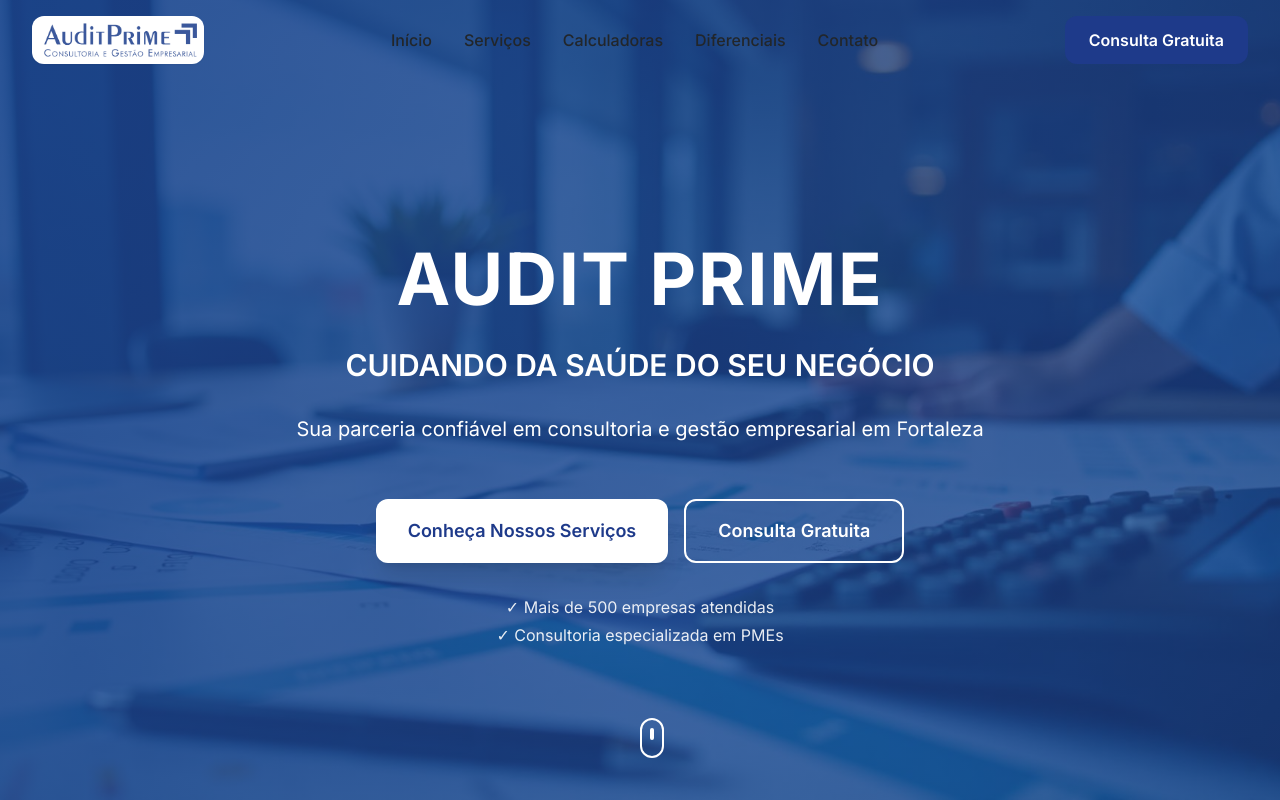
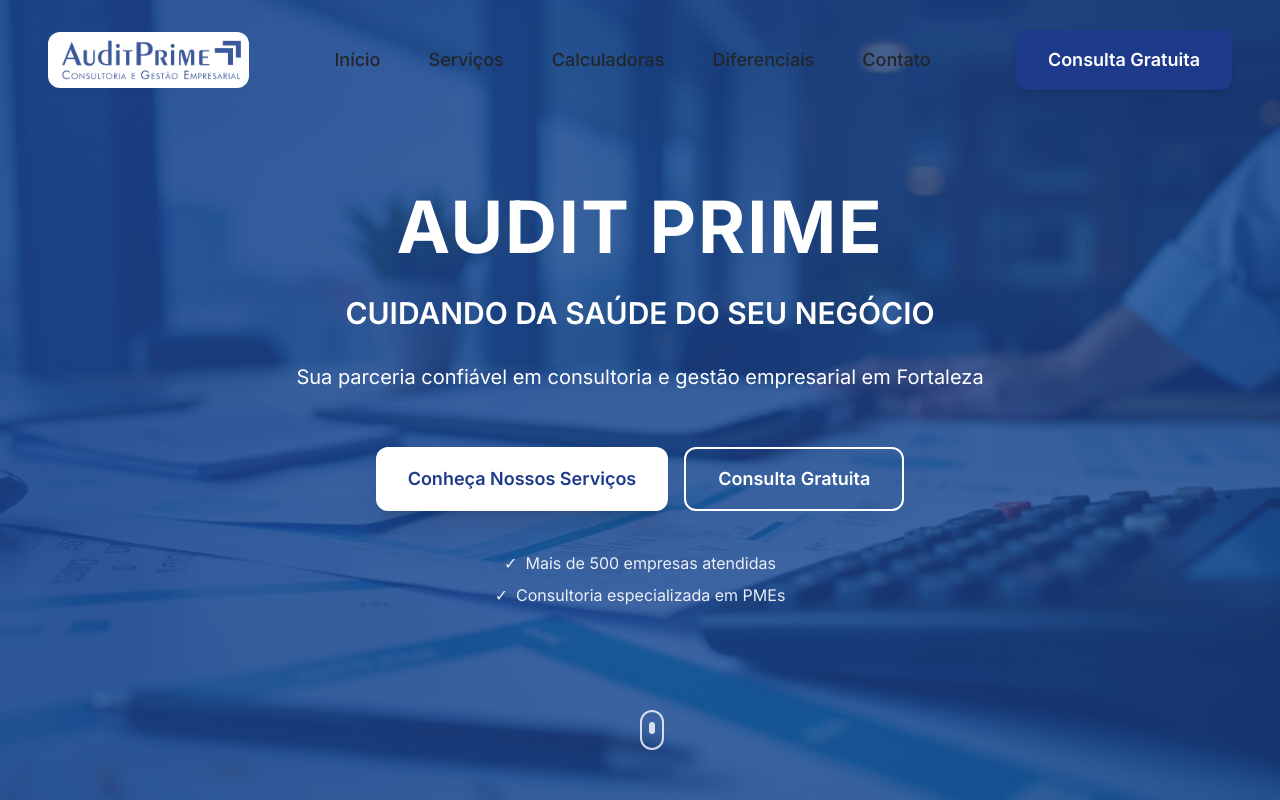
Before and after one commit to Ronald-silva/Audit-Prime, a React (Vite) app: page / in a window 1280 px wide. Shown: the top 800 px of the page. Built offline with nearby package versions, Linux system fonts and the light colour scheme.

Commit message:
ajuste do icone animado

```diff
--- a/src/components/Header.tsx
+++ b/src/components/Header.tsx
@@ -38,85 +38,85 @@
             : "bg-transparent"
         }`}
       >
-        <div className="max-w-7xl mx-auto px-3 sm:px-4 md:px-6 lg:px-8">
-          <div className="flex items-center justify-between py-3 sm:py-4">
-            {/* Logo */}
-            <div className="flex items-center">
+        <div className="max-w-7xl mx-auto px-4 sm:px-6 md:px-8 lg:px-12">
+          <div className="flex items-center justify-between py-4 sm:py-5 md:py-6">
+            {/* Logo - Professional Spacing */}
+            <div className="flex items-center py-2">
               <img
                 src={isScrolled ? logoAP : logoHorizontal}
                 alt="AUDIT PRIME"
                 className={`transition-all duration-300 rounded-lg shadow-sm ${
                   isScrolled
-                    ? "h-8 w-8 sm:h-10 sm:w-10 object-contain"
-                    : "h-10 w-auto max-w-[140px] sm:h-12 sm:max-w-[200px] object-contain"
+                    ? "h-10 w-10 sm:h-12 sm:w-12 object-contain"
+                    : "h-12 w-auto max-w-[160px] sm:h-14 sm:max-w-[220px] object-contain"
                 }`}
               />
             </div>
 
-            {/* Desktop Navigation */}
-            <nav className="hidden lg:flex items-center space-x-4 xl:space-x-8">
+            {/* Desktop Navigation - Professional Spacing */}
+            <nav className="hidden lg:flex items-center space-x-6 xl:space-x-10">
               <button
                 onClick={() => scrollToSection("inicio")}
-                className="text-foreground font-medium hover:text-primary transition-colors text-sm xl:text-base"
+                className="text-foreground font-medium hover:text-primary transition-colors text-base xl:text-lg py-2 px-1"
               >
                 Início
               </button>
               <button
                 onClick={() => scrollToSection("servicos")}
-                className="text-foreground font-medium hover:text-primary transition-colors text-sm xl:text-base"
+                className="text-foreground font-medium hover:text-primary transition-colors text-base xl:text-lg py-2 px-1"
               >
                 Serviços
               </button>
               <button
                 onClick={() => scrollToSection("ferramentas")}
-                className="text-foreground font-medium hover:text-primary transition-colors text-sm xl:text-base"
+                className="text-foreground font-medium hover:text-primary transition-colors text-base xl:text-lg py-2 px-1"
               >
                 Calculadoras
               </button>
               <button
                 onClick={() => scrollToSection("diferenciais")}
-                className="text-foreground font-medium hover:text-primary transition-colors text-sm xl:text-base"
+                className="text-foreground font-medium hover:text-primary transition-colors text-base xl:text-lg py-2 px-1"
               >
                 Diferenciais
               </button>
               <button
                 onClick={() => scrollToSection("contato")}
-                className="text-foreground font-medium hover:text-primary transition-colors text-sm xl:text-base"
+                className="text-foreground font-medium hover:text-primary transition-colors text-base xl:text-lg py-2 px-1"
               >
                 Contato
               </button>
             </nav>
 
-            {/* Desktop CTA */}
+            {/* Desktop CTA - Professional Spacing */}
             <div className="hidden lg:block">
               <button
                 onClick={() => scrollToSection("contato")}
-                className="bg-blue-900 text-white font-semibold px-4 py-2 xl:px-6 xl:py-3 rounded-lg hover:bg-blue-800 transition-colors text-sm xl:text-base"
+                className="bg-blue-900 text-white font-semibold px-6 py-3 xl:px-8 xl:py-4 rounded-lg hover:bg-blue-800 transition-colors text-base xl:text-lg shadow-md"
               >
                 Consulta Gratuita
               </button>
             </div>
 
-            {/* Mobile Menu Button */}
+            {/* Mobile Menu Button - Professional Touch Target */}
             <button
               onClick={toggleMobileMenu}
-              className="lg:hidden p-2 rounded-md hover:bg-gray-100 transition-colors"
+              className="lg:hidden p-3 rounded-md hover:bg-gray-100 transition-colors min-w-[48px] min-h-[48px] flex items-center justify-center"
               aria-label="Toggle menu"
             >
               {isMobileMenuOpen ? (
-                <X className="h-6 w-6 text-foreground" />
+                <X className="h-7 w-7 text-foreground" />
               ) : (
-                <Menu className="h-6 w-6 text-foreground" />
+                <Menu className="h-7 w-7 text-foreground" />
               )}
             </button>
           </div>
         </div>
       </header>
 
-      {/* Mobile Menu */}
+      {/* Mobile Menu - Professional Spacing */}
       {isMobileMenuOpen && (
-        <div className="lg:hidden fixed inset-0 z-40 bg-white pt-16 sm:pt-20">
-          <div className="px-3 sm:px-4 py-4 sm:py-6 space-y-2 sm:space-y-4">
+        <div className="lg:hidden fixed inset-0 z-40 bg-white pt-20 sm:pt-24">
+          <div className="px-4 sm:px-6 py-6 sm:py-8 space-y-3 sm:space-y-4">
             <button
               onClick={() => scrollToSection("inicio")}
               className="block w-full text-left py-3 px-4 text-base sm:text-lg font-medium text-foreground hover:bg-gray-50 rounded-lg transition-colors min-h-[48px]"
--- a/src/components/Hero.tsx
+++ b/src/components/Hero.tsx
@@ -20,7 +20,7 @@
         backgroundAttachment: "scroll",
       }}
     >
-      <div className="w-full max-w-7xl mx-auto px-3 sm:px-4 md:px-6 lg:px-8 relative z-10 text-center text-white">
+      <div className="w-full max-w-7xl mx-auto px-3 sm:px-4 md:px-6 lg:px-8 relative z-20 text-center text-white">
         {/* Perfect Responsive Hero Content */}
         <div className="space-y-3 sm:space-y-4 md:space-y-6 lg:space-y-8">
           {/* Company Name - Perfect Scaling */}
@@ -62,19 +62,25 @@
               </button>
             </div>
 
-            {/* Trust Indicators - Perfect Responsive */}
-            <div className="mt-4 sm:mt-6 md:mt-8 text-xs sm:text-sm md:text-base opacity-90 space-y-1 px-1 sm:px-2">
-              <p>✓ Mais de 500 empresas atendidas</p>
-              <p>✓ Consultoria especializada em PMEs</p>
+            {/* Trust Indicators - Well Spaced */}
+            <div className="mt-6 sm:mt-8 md:mt-10 mb-16 sm:mb-20 md:mb-24 lg:mb-28 text-xs sm:text-sm md:text-base opacity-90 space-y-2 px-1 sm:px-2 relative z-30">
+              <p className="flex items-center justify-center gap-2">
+                <span>✓</span>
+                <span>Mais de 500 empresas atendidas</span>
+              </p>
+              <p className="flex items-center justify-center gap-2">
+                <span>✓</span>
+                <span>Consultoria especializada em PMEs</span>
+              </p>
             </div>
           </div>
         </div>
       </div>
 
-      {/* Scroll Indicator */}
-      <div className="absolute bottom-4 sm:bottom-8 left-1/2 transform -translate-x-1/2 animate-bounce hidden sm:block">
-        <div className="w-5 h-8 sm:w-6 sm:h-10 border-2 border-white rounded-full flex justify-center">
-          <div className="w-1 h-2 sm:h-3 bg-white rounded-full mt-1.5 sm:mt-2 animate-pulse"></div>
+      {/* Scroll Indicator - Much Lower Position */}
+      <div className="absolute bottom-4 sm:bottom-6 md:bottom-8 lg:bottom-10 left-1/2 transform -translate-x-1/2 animate-bounce hidden md:block z-0">
+        <div className="w-6 h-10 border-2 border-white/80 rounded-full flex justify-center items-start">
+          <div className="w-1.5 h-3 bg-white/80 rounded-full mt-2.5 animate-pulse"></div>
         </div>
       </div>
     </section>
--- a/src/index.css
+++ b/src/index.css
@@ -142,7 +142,7 @@
   }
 }
 
-/* Perfect Responsive Design */
+/* Professional Responsive Design - Accounting Industry Standards */
 
 /* Extra Small Devices (320px+) */
 @media (min-width: 320px) {
@@ -155,22 +155,22 @@
   .xs\:max-w-\[150px\] { max-width: 150px; }
 }
 
-/* Mobile First (up to 640px) */
+/* Mobile First (up to 640px) - Professional Spacing */
 @media (max-width: 640px) {
   .section-container {
-    @apply px-3 sm:px-4;
+    @apply px-4 sm:px-6;
     max-width: 100%;
   }
 
   .section-padding {
-    @apply py-8 sm:py-10;
+    @apply py-12 sm:py-16;
   }
 
-  /* Hero Mobile Optimization */
+  /* Hero Mobile Optimization - Professional Spacing */
   #inicio {
     @apply min-h-screen;
-    padding-top: 70px !important;
-    padding-bottom: 30px !important;
+    padding-top: 90px !important;
+    padding-bottom: 40px !important;
   }
 
   #inicio h1 {
@@ -206,20 +206,20 @@
   }
 }
 
-/* Very Small Mobile (up to 480px) */
+/* Very Small Mobile (up to 480px) - Professional Standards */
 @media (max-width: 480px) {
   .section-container {
-    @apply px-2;
+    @apply px-3;
   }
 
   .section-padding {
-    @apply py-6;
+    @apply py-10;
   }
 
-  /* Extra Small Hero */
+  /* Extra Small Hero - Professional Spacing */
   #inicio {
-    padding-top: 60px !important;
-    padding-bottom: 20px !important;
+    padding-top: 80px !important;
+    padding-bottom: 30px !important;
   }
 
   #inicio h1 {
@@ -242,29 +242,34 @@
   }
 }
 
-/* Tablet Optimization (641px to 1024px) */
+/* Tablet Optimization (641px to 1024px) - Professional Standards */
 @media (min-width: 641px) and (max-width: 1024px) {
-  .section-container {
-    @apply px-6;
-  }
-
-  #inicio {
-    padding-top: 80px !important;
-  }
-
-  .btn-audit-primary {
-    @apply px-6 py-3 text-sm;
-  }
-}
-
-/* Large Desktop (1025px+) */
-@media (min-width: 1025px) {
   .section-container {
     @apply px-8;
   }
 
   #inicio {
-    padding-top: 90px !important;
+    padding-top: 100px !important;
+  }
+
+  .btn-audit-primary {
+    @apply px-6 py-3 text-base;
+  }
+}
+
+/* Large Desktop (1025px+) - Professional Standards */
+@media (min-width: 1025px) {
+  .section-container {
+    @apply px-12;
+  }
+
+  #inicio {
+    padding-top: 110px !important;
+  }
+
+  /* Professional Header Spacing */
+  header {
+    min-height: 80px;
   }
 }
 
```
Also changed, not shown: src/components/Tools.tsx (+66 -37 lines).
